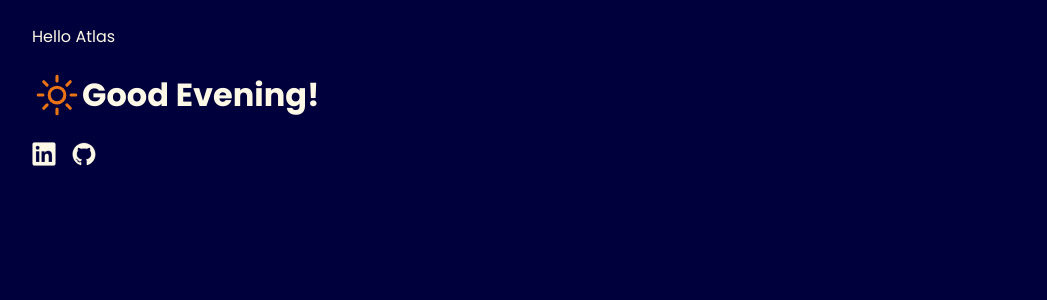
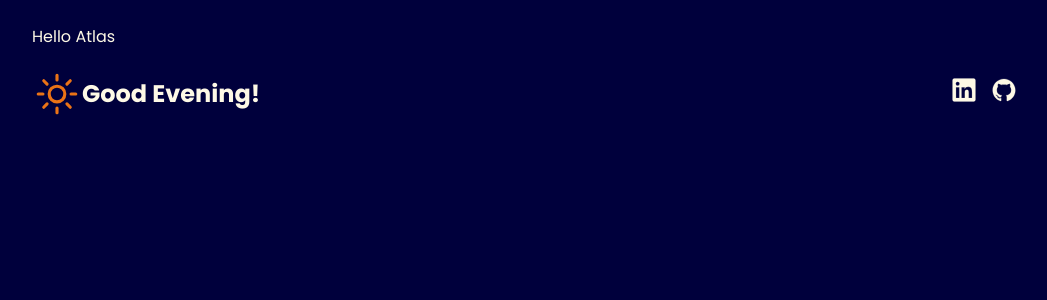
Before and after one commit to abrielleperry/atlas-react-and-jsx, a React (Vite) app in the folder vite-hello-world/: page / in a window 1280 px wide. Shown: the top 300 px of the page, without its empty margins (108-1155 px from the left). Built offline with nearby package versions, Linux system fonts and the light colour scheme.

Commit message:
put greeting and sociallinks tag inside nav element

```diff
--- a/vite-hello-world/src/components/Header.jsx
+++ b/vite-hello-world/src/components/Header.jsx
@@ -2,10 +2,13 @@ import Greeting from "./Greeting"
 import SocialLinks from "./SocialLinks"
 
 function Header() {
-  return <div className="header">
-    <Greeting />
-    <SocialLinks />
-    </div>
+  return (
+  <div className="header">
+    <nav>
+      <Greeting />
+      <SocialLinks />
+    </nav>
+  </div>)
 }
 
 export default Header;
```
